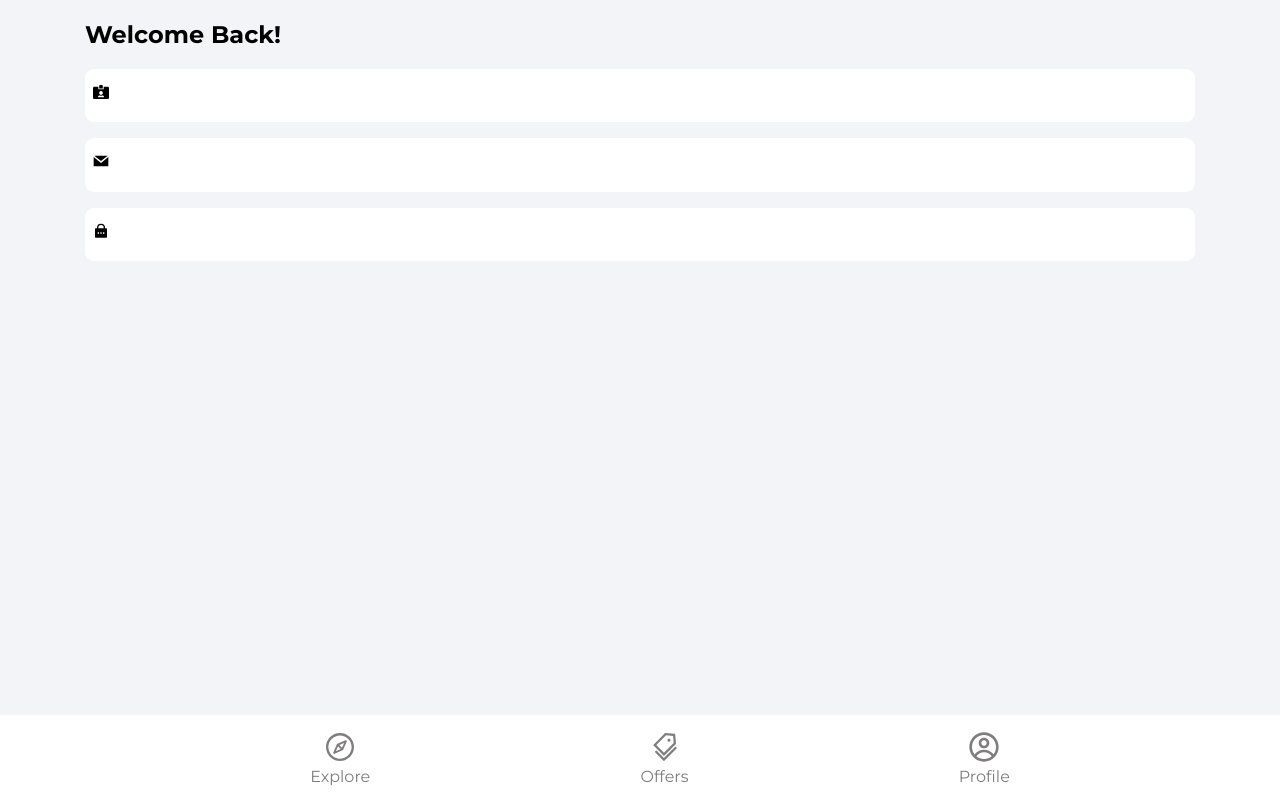
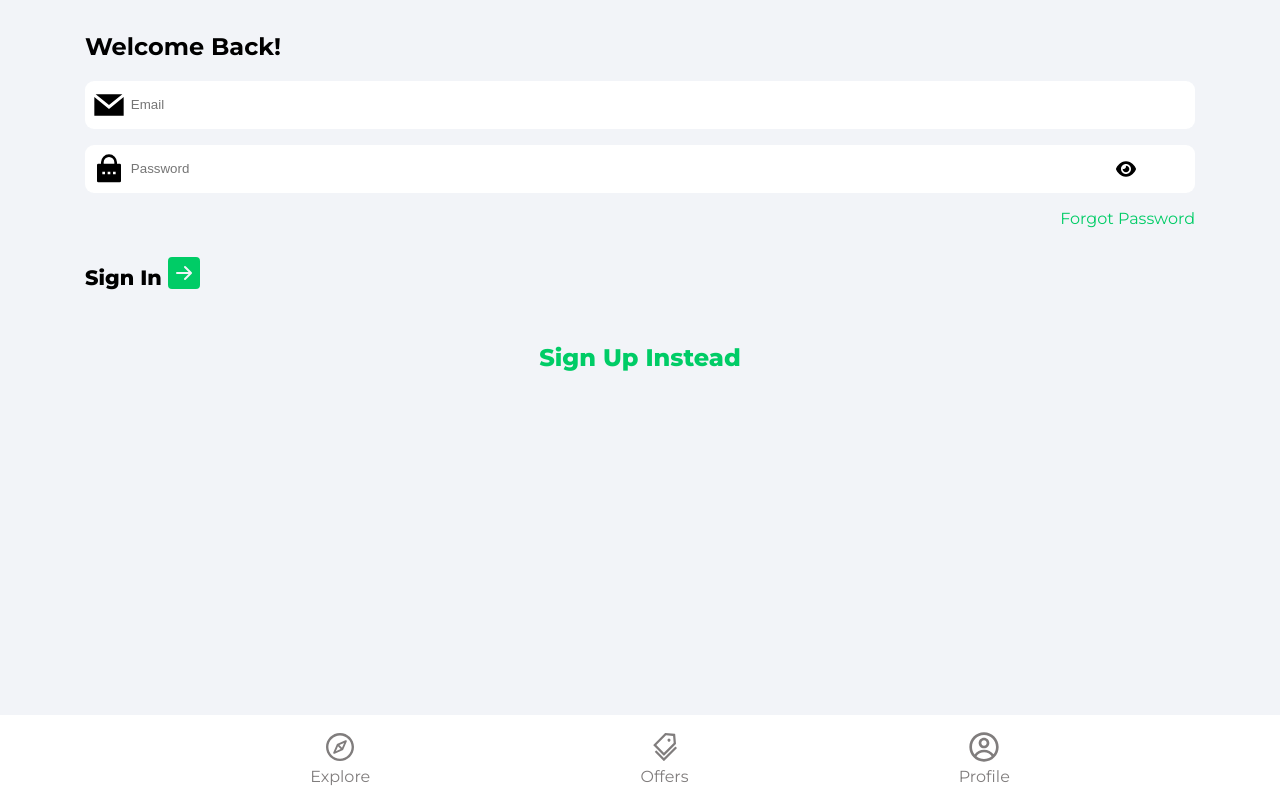
Before and after one commit to halilibrahimcelik/tech-market, a React (Create React App) app: page /sign-in in a window 1280 px wide. Built offline with nearby package versions, Linux system fonts and the light colour scheme; no server answers.

Commit message:
added signup and signin pages

```diff
--- a/src/pages/logIn/SignIn.jsx
+++ b/src/pages/logIn/SignIn.jsx
@@ -7,25 +7,75 @@ import { GrMail } from "react-icons/gr";
 import visibilityIcon from "../../assets/eye-solid.svg";
 import inVisibilityIcon from "../../assets/eye-slash-solid.svg";
 import { useState } from "react";
+import { useRef } from "react";
+import { Link } from "react-router-dom";
 const SignIn = () => {
   const [showPassword, setShowPassword] = useState(false);
+  const nameInput = useRef();
+  const mailInput = useRef();
+  const passwordInput = useRef();
+
+  const handleSubmit = (e) => {
+    e.preventDefault();
+
+    const enteredMail = mailInput.current.value;
+    const enteredPassword = passwordInput.current.value;
+
+    console.log(enteredMail, enteredPassword);
+    e.target.reset();
+  };
   return (
     <section className={styles["signIn-module"]}>
       <h2>Welcome Back!</h2>
-      <form>
-        <label htmlFor="nameInput">
-          <FaIdCardAlt />
-          <input type="text" id="nameInput" />
-        </label>
+      <form onSubmit={handleSubmit}>
         <label htmlFor="emailInput">
-          <GrMail />
-          <input type="email" id="emailInput" />
+          <GrMail className={styles.icon} />
+          <input
+            type="email"
+            id="emailInput"
+            placeholder="Email"
+            ref={mailInput}
+          />
         </label>
         <label htmlFor="passwordInput">
-          <RiLockPasswordFill />
-          <input type="password" id="passwordInput" />
+          <RiLockPasswordFill className={styles.icon} />
+          <input
+            type={showPassword ? "text" : "password"}
+            id="passwordInput"
+            placeholder="Password"
+            ref={passwordInput}
+          />
+          {showPassword ? (
+            <img
+              className={styles.image}
+              src={inVisibilityIcon}
+              alt="visibleIcon"
+              onClick={() => setShowPassword(!showPassword)}
+            />
+          ) : (
+            <img
+              className={styles.image}
+              src={visibilityIcon}
+              alt="invisibilityIcon"
+              onClick={() => setShowPassword(!showPassword)}
+            />
+          )}
         </label>
+        <Link className={styles["forgot-password"]} to="/forgot-password">
+          Forgot Password{" "}
+        </Link>
+        <div className={styles["signIn-button"]}>
+          <p>Sign In</p>
+          <button type="submit">
+            <BsFillArrowRightSquareFill />
+          </button>
+        </div>
       </form>
+
+      {/*Google Auth*/}
+      <Link to="/sign-up" className={styles["sign-up"]}>
+        Sign Up Instead{" "}
+      </Link>
     </section>
   );
 };
--- a/src/pages/logIn/SignIn.module.scss
+++ b/src/pages/logIn/SignIn.module.scss
@@ -1,14 +1,18 @@
 .signIn-module{
 
-
+   margin-top: 2rem;
 
     form{
         display: flex;
         flex-direction: column;
        gap:1rem;
 
+       label{
 
-       label{
+           align-items: center;
+        display: flex;
+        gap:0.2rem;
+
         background-color: #fff;
         border-radius: 9px;
         padding:0.5rem;
@@ -16,11 +20,66 @@
        }
         input{
             border: none;
-            padding:0.7rem;
+            padding:0.2em;
             width: 90%;
             background-color: transparent;
 
        outline: none;
         }
+
+
+
     }
 }
+
+.icon{
+    font-size: 2rem;
+
+}
+.image{
+    width: 20px;
+    height: 20px;
+    cursor: pointer;
+    &:active{
+        transform: scale(1.1);
+    }
+}
+.forgot-password{
+    color:#00CC66;
+    text-decoration: dashed;
+    text-align: end;
+}
+
+.signIn-button{
+    display: flex;
+    align-items: center;
+    justify-content: flex-start;
+    p{
+        font-weight: 800;
+        font-size: 1.3rem;
+    }
+    button{
+        background-color: transparent;
+        cursor: pointer;
+        border: none;
+        color:#00CC66;
+        font-size: 2rem;
+
+    }
+}
+
+
+.sign-up{
+display: block;
+    color:#00CC66;
+    margin: 2rem;
+    font-size: 1.5rem;
+    font-weight: 800;
+    text-align: center;
+    text-decoration: dashed;
+}
+@media  (max-width:768px){
+    .signIn-button{
+        justify-content: space-between;
+    }
+}
--- a/src/pages/register/SignUp.jsx
+++ b/src/pages/register/SignUp.jsx
@@ -1,7 +1,91 @@
 import React from "react";
+import styles from "./SignUp.module.scss";
+import { BsFillArrowRightSquareFill } from "react-icons/bs";
+import { FaIdCardAlt } from "react-icons/fa";
+import { RiLockPasswordFill } from "react-icons/ri";
+import { GrMail } from "react-icons/gr";
+import visibilityIcon from "../../assets/eye-solid.svg";
+import inVisibilityIcon from "../../assets/eye-slash-solid.svg";
+import { useState } from "react";
+import { useRef } from "react";
+import { Link } from "react-router-dom";
+const SignUp = () => {
+  const [showPassword, setShowPassword] = useState(false);
+  const nameInput = useRef();
+  const mailInput = useRef();
+  const passwordInput = useRef();
 
-const SignUp = () => {
-  return <div>SignUp</div>;
+  const handleSubmit = (e) => {
+    e.preventDefault();
+    const enteredName = nameInput.current.value;
+    const enteredMail = mailInput.current.value;
+    const enteredPassword = passwordInput.current.value;
+
+    console.log(enteredMail, enteredName, enteredPassword);
+    e.target.reset();
+  };
+  return (
+    <section className={styles["signIn-module"]}>
+      <h2>Welcome Back!</h2>
+      <form onSubmit={handleSubmit}>
+        <label htmlFor="nameInput">
+          <FaIdCardAlt className={styles.icon} />
+          <input
+            type="text"
+            id="nameInput"
+            placeholder="Name"
+            ref={nameInput}
+            required
+          />
+        </label>
+        <label htmlFor="emailInput">
+          <GrMail className={styles.icon} />
+          <input
+            type="email"
+            id="emailInput"
+            placeholder="Email"
+            ref={mailInput}
+          />
+        </label>
+        <label htmlFor="passwordInput">
+          <RiLockPasswordFill className={styles.icon} />
+          <input
+            type={showPassword ? "text" : "password"}
+            id="passwordInput"
+            placeholder="Password"
+            ref={passwordInput}
+          />
+          {showPassword ? (
+            <img
+              className={styles.image}
+              src={inVisibilityIcon}
+              alt="visibleIcon"
+              onClick={() => setShowPassword(!showPassword)}
+            />
+          ) : (
+            <img
+              className={styles.image}
+              src={visibilityIcon}
+              alt="invisibilityIcon"
+              onClick={() => setShowPassword(!showPassword)}
+            />
+          )}
+        </label>
+
+        <div className={styles["signIn-button"]}>
+          <p>Sign Up</p>
+          <button type="submit">
+            <BsFillArrowRightSquareFill />
+          </button>
+        </div>
+      </form>
+
+      {/*Google Auth*/}
+      <Link to="/sign-in" className={styles["sign-up"]}>
+        Sign-In Instead{" "}
+      </Link>
+    </section>
+  );
 };
 
 export default SignUp;
--- /dev/null
+++ b/src/pages/register/SignUp.module.scss
@@ -0,0 +1,85 @@
+.signIn-module{
+
+    margin-top: 2rem;
+
+     form{
+         display: flex;
+         flex-direction: column;
+        gap:1rem;
+
+        label{
+
+            align-items: center;
+         display: flex;
+         gap:0.2rem;
+
+         background-color: #fff;
+         border-radius: 9px;
+         padding:0.5rem;
+
+        }
+         input{
+             border: none;
+             padding:0.2em;
+             width: 90%;
+             background-color: transparent;
+
+        outline: none;
+         }
+
+
+
+     }
+ }
+
+ .icon{
+     font-size: 2rem;
+
+ }
+ .image{
+     width: 20px;
+     height: 20px;
+     cursor: pointer;
+     &:active{
+         transform: scale(1.1);
+     }
+ }
+ .forgot-password{
+     color:#00CC66;
+     text-decoration: dashed;
+     text-align: end;
+ }
+
+ .signIn-button{
+     display: flex;
+     align-items: center;
+     justify-content: flex-start;
+     p{
+         font-weight: 800;
+         font-size: 1.3rem;
+     }
+     button{
+         background-color: transparent;
+         cursor: pointer;
+         border: none;
+         color:#00CC66;
+         font-size: 2rem;
+
+     }
+ }
+
+
+ .sign-up{
+ display: block;
+     color:#00CC66;
+     margin: 2rem;
+     font-size: 1.5rem;
+     font-weight: 800;
+     text-align: center;
+     text-decoration: dashed;
+ }
+ @media  (max-width:768px){
+     .signIn-button{
+         justify-content: space-between;
+     }
+ }
```
